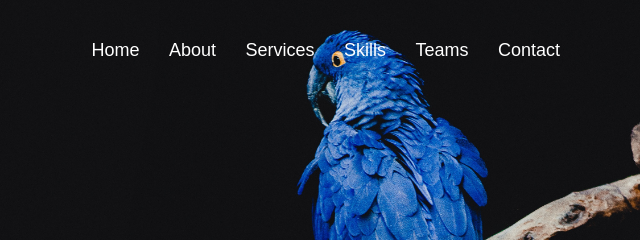
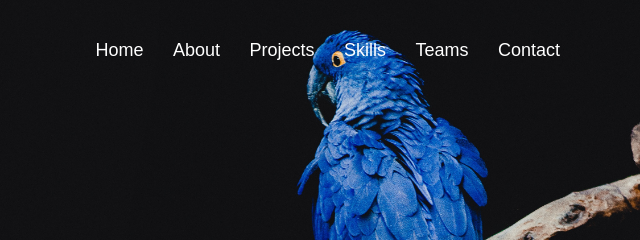
Before and after one commit to diana3664/Portfolio, a plain HTML site: page index.html in a window 1280 px wide. Shown: the top 240 px of the page, 640-1280 px from the left. Drawn offline with nearby package versions, Linux system fonts and the light colour scheme.

Commit message:
change name from service to Projects

```diff
--- a/index.html
+++ b/index.html
@@ -30,7 +30,7 @@
                 <ul class="menu">
                     <li><a href="#home" class="menu-btn">Home</a></li>
                     <li><a href="#about" class="menu-btn">About</a></li>
-                    <li><a href="#services" class="menu-btn">Services</a></li>
+                    <li><a href="#services" class="menu-btn">Projects</a></li>
                     <li><a href="#skills" class="menu-btn">Skills</a></li>
                     <li><a href="#teams" class="menu-btn">Teams</a></li>
                     <li><a href="#contact" class="menu-btn">Contact</a></li>
```
